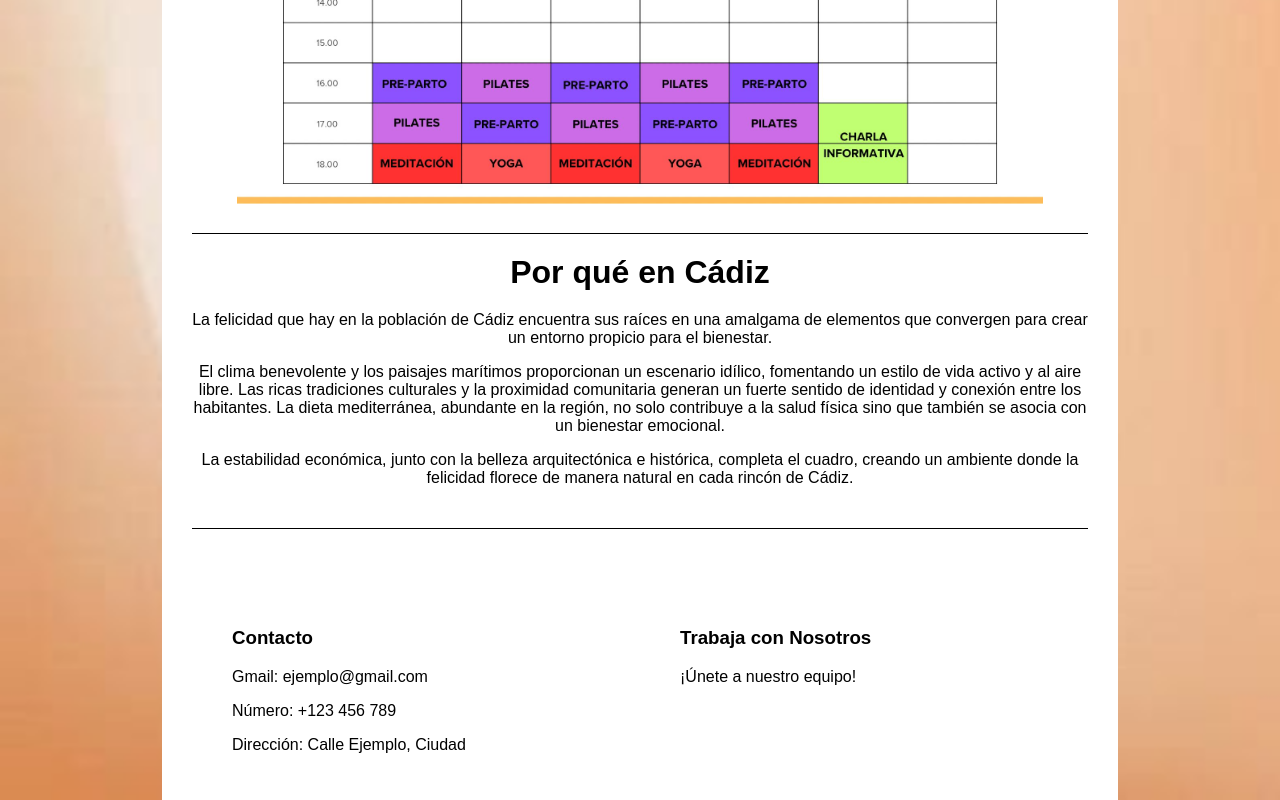
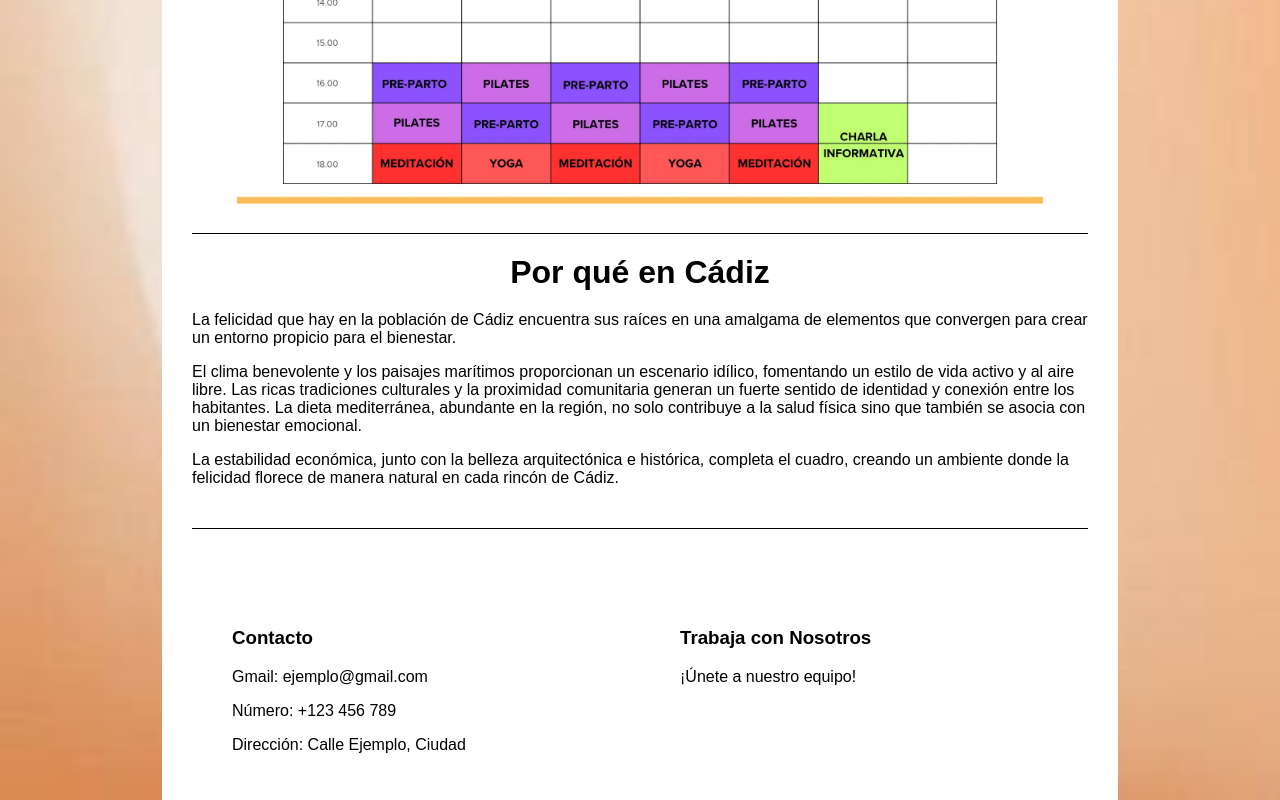
Before and after one commit to elmandala/elmandala, a plain HTML site: page index.html in a window 1280 px wide. Shown: the part 3390-4190 px from the top of the page. Drawn offline with Linux system fonts and the light colour scheme.

Commit message:
Add files via upload

```diff
--- a/index.html
+++ b/index.html
@@ -136,7 +136,7 @@
             font-size: 80px;
             margin: 0;
         }
-        .texto-mandala, .texto-lsmundo{
+        .texto-mandala, .texto-lsmundo, .texto-cadiz{
             text-align: left;
         }
         .titulo-yoga, .beneficios-yoga, .texto-yoga {
@@ -340,9 +340,13 @@
 
         <div class="articulo">
             <h1>Por qué en Cádiz</h1>
-            <p>La felicidad que hay en la población de Cádiz encuentra sus raíces en una amalgama de elementos que convergen para crear un entorno propicio para el bienestar.</p>
-            <p>El clima benevolente y los paisajes marítimos proporcionan un escenario idílico, fomentando un estilo de vida activo y al aire libre. Las ricas tradiciones culturales y la proximidad comunitaria generan un fuerte sentido de identidad y conexión entre los habitantes. La dieta mediterránea, abundante en la región, no solo contribuye a la salud física sino que también se asocia con un bienestar emocional.</p>
-            <p>La estabilidad económica, junto con la belleza arquitectónica e histórica, completa el cuadro, creando un ambiente donde la felicidad florece de manera natural en cada rincón de Cádiz.</p>
+            <div class="texto-cadiz">
+                <p>La felicidad que hay en la población de Cádiz encuentra sus raíces en una amalgama de elementos que convergen para crear un entorno propicio para el bienestar.</p>
+                <p>El clima benevolente y los paisajes marítimos proporcionan un escenario idílico, fomentando un estilo de vida activo y al aire libre. Las ricas tradiciones culturales y la proximidad comunitaria generan un fuerte sentido de identidad y conexión entre los habitantes. La dieta mediterránea, abundante en la región, no solo contribuye a la salud física sino que también se asocia con un bienestar emocional.</p>
+                <p>La estabilidad económica, junto con la belleza arquitectónica e histórica, completa el cuadro, creando un ambiente donde la felicidad florece de manera natural en cada rincón de Cádiz.</p>
+            </div>
+
+
         </div>
     </div>
     <footer>
```
